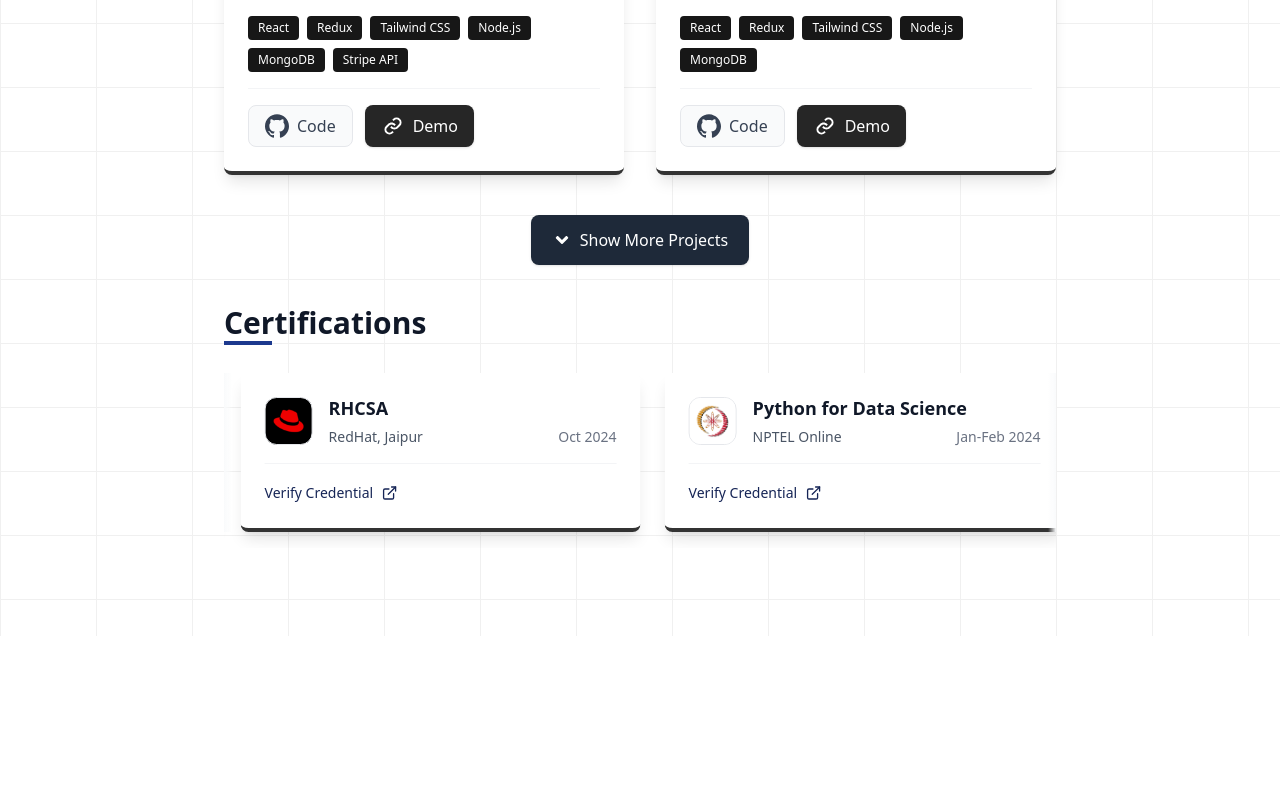
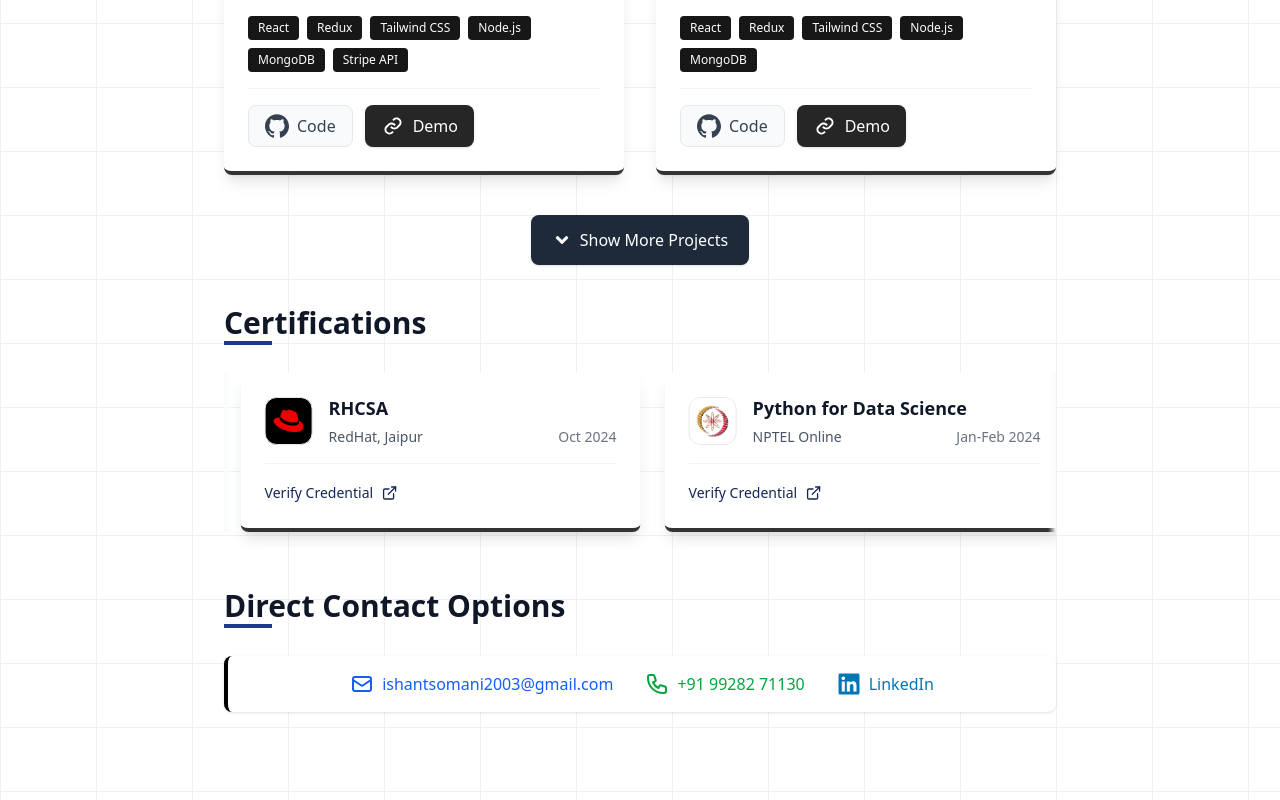
Before and after one commit to IshantSomani/IshantSomani-portfolio, a React (Vite) app: page / in a window 1280 px wide. Shown: the part 1769-2569 px from the top of the page. Before the commit the page ends 2405 px from the top, so only its background shows below. Built offline with nearby package versions, Linux system fonts and the light colour scheme.

Commit message:
add direct contact option

```diff
--- a/src/components/CertificatesSection.jsx
+++ b/src/components/CertificatesSection.jsx
@@ -1,8 +1,10 @@
-import { FiExternalLink } from "react-icons/fi";
 import nptel from '../assets/nptel.png'
 import redhat from '../assets/redhat.png'
 import grras from '../assets/grras.png'
 import { memo, useMemo } from "react";
+import { HiOutlineMail, HiOutlinePhone } from "react-icons/hi";
+import { FiExternalLink } from "react-icons/fi";
+import { FaLinkedin } from "react-icons/fa";
 
 const certificates = [
     {
@@ -112,6 +114,48 @@ const Certificates = memo(function Certificates() {
                     </div>
                 </div>
             </section>
+
+            <footer
+                className='mb-10'
+                aria-label="Direct Contact Options"
+            >
+                <div className='staggered-fade-in max-w-4xl mx-auto'>
+                    <h3 className="text-3xl font-bold text-gray-900 mb-8 relative after:content-[''] after:absolute after:bottom-[-4px] after:left-0 after:w-12 after:h-1 after:bg-blue-900">
+                        Direct Contact Options
+                    </h3>
+
+                    <div className='staggered-fade-in flex justify-center flex-wrap items-center gap-6 sm:gap-8 bg-white border-l-4 border-black p-4 rounded-lg shadow'>
+                        <a
+                            href="mailto:ishantsomani2003@gmail.com"
+                            className="flex items-center text-blue-600 hover:text-blue-800 transition-all group font-medium"
+                            aria-label="Send email"
+                        >
+                            <HiOutlineMail className="mr-2 w-6 h-6 group-hover:scale-110 transition-transform" />
+                            <span className="hover:font-semibold">ishantsomani2003@gmail.com</span>
+                        </a>
+
+                        <a
+                            href="tel:+919928271130"
+                            className="flex items-center text-green-600 hover:text-green-800 transition-all group font-medium"
+                            aria-label="Call phone number"
+                        >
+                            <HiOutlinePhone className="mr-2 w-6 h-6 group-hover:scale-110 transition-transform" />
+                            <span className="hover:font-semibold">+91 99282 71130</span>
+                        </a>
+
+                        <a
+                            href="https://www.linkedin.com/in/https://www.linkedin.com/in/ishant-somani-973492217/"
+                            target="_blank"
+                            rel="noopener noreferrer"
+                            className="flex items-center text-[#0077b5] hover:text-[#005f8d] transition-all group font-medium"
+                            aria-label="Visit LinkedIn profile"
+                        >
+                            <FaLinkedin className="mr-2 w-6 h-6 group-hover:scale-110 transition-transform" />
+                            <span className="hover:font-semibold">LinkedIn</span>
+                        </a>
+                    </div>
+                </div>
+            </footer>
         </>
     )
 });
--- a/src/pages/Home.jsx
+++ b/src/pages/Home.jsx
@@ -72,8 +72,6 @@ const Home = () => {
                 </div>
             </section>
 
-
-
             <Suspense fallback={loader}>
                 <SocialMediaSection />
             </Suspense>
```
